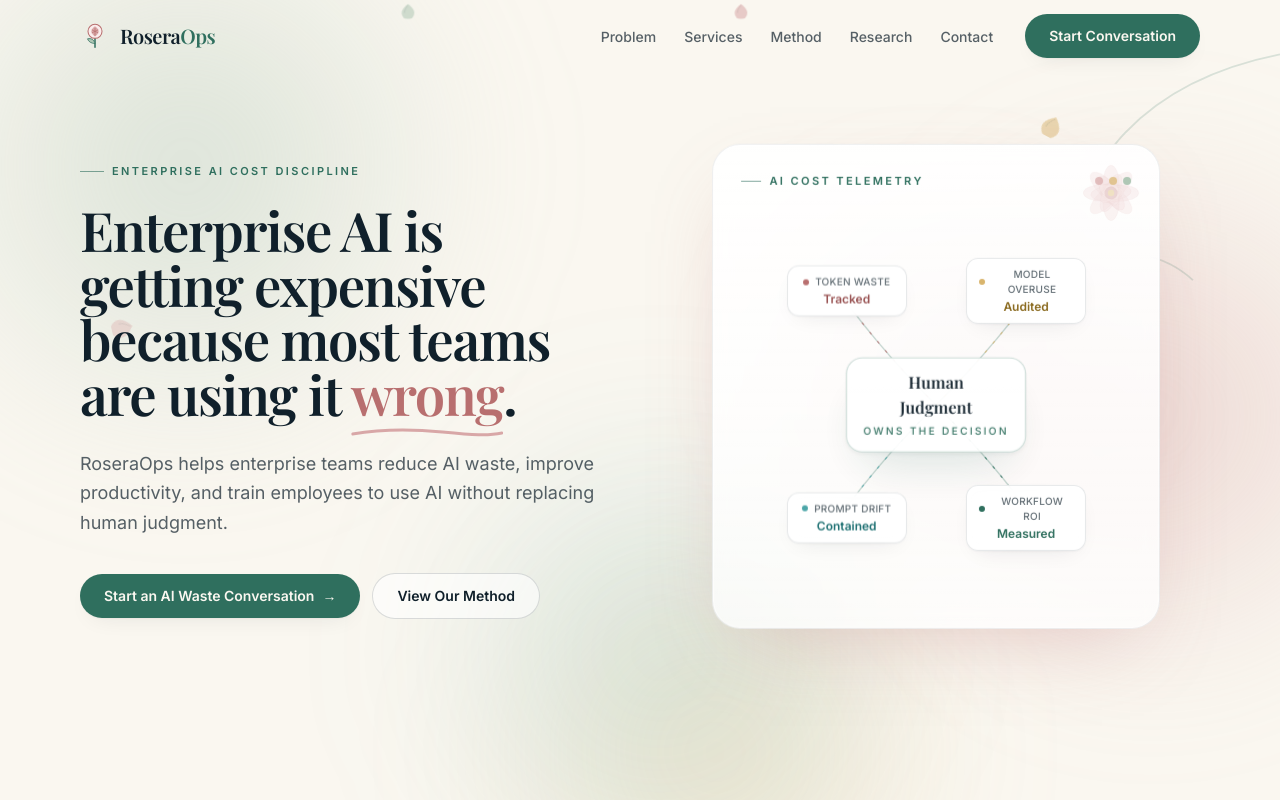
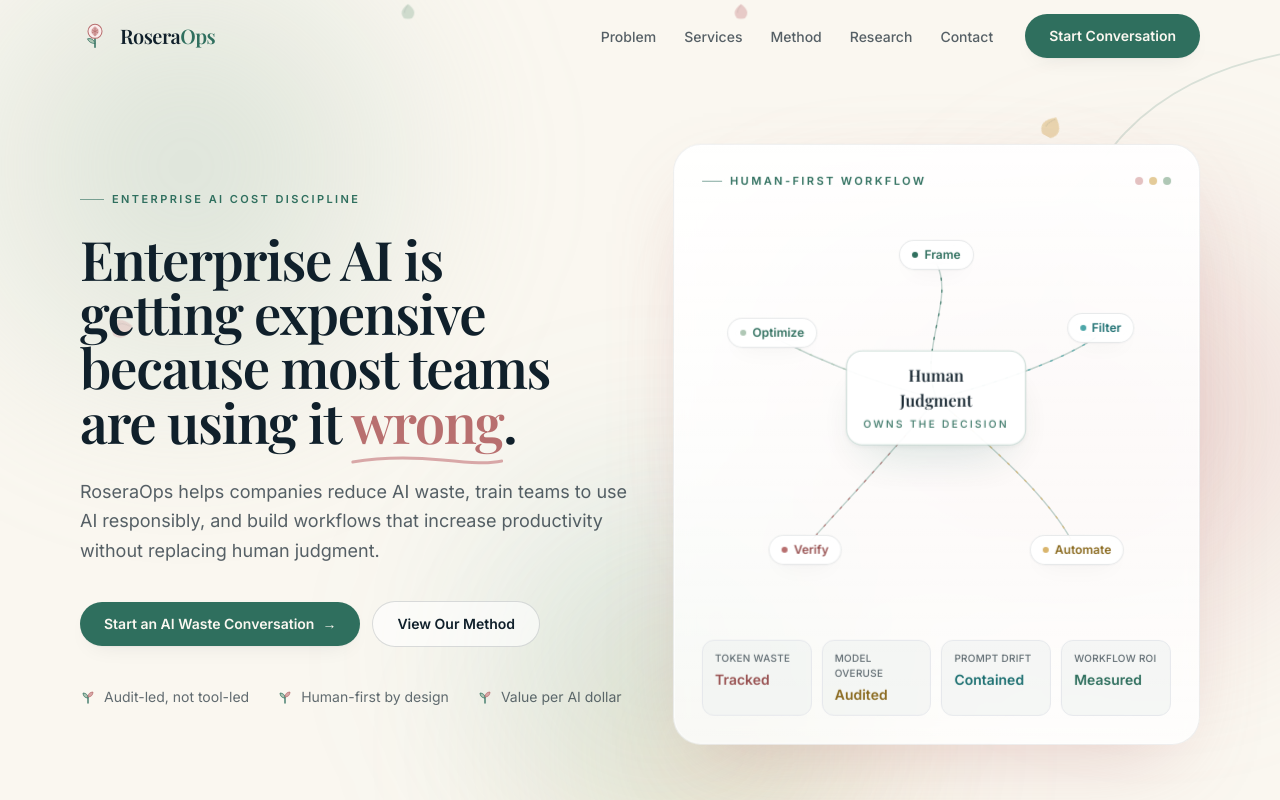
Before and after one commit to alkefajihaider/roseraops-website, a Next.js app: page / in a window 1280 px wide. Shown: the top 800 px of the page. Built offline with nearby package versions, Linux system fonts and the light colour scheme.

Commit message:
Update Hero.tsx
change hero section

```diff
--- a/components/Hero.tsx
+++ b/components/Hero.tsx
@@ -1,29 +1,44 @@
-import { CTA_PRIMARY, CTA_SECONDARY, HERO_COST_CARDS, MAILTO } from '@/lib/constants';
+import {
+  CTA_PRIMARY,
+  CTA_SECONDARY,
+  HERO_COST_CARDS,
+  MAILTO,
+} from '@/lib/constants';
 import AnimatedCard from './AnimatedCard';
-import BloomMark from './BloomMark';
 
-// Four cost cards positioned around the central Human Judgment node.
+// Ring node positions as % within the visual panel (matches SVG vine endpoints).
 const NODES = [
-  { x: 27, y: 21 },
-  { x: 73, y: 21 },
-  { x: 27, y: 79 },
-  { x: 73, y: 79 },
+  { label: 'Frame', x: 50, y: 11, accent: 'emerald' },
+  { label: 'Filter', x: 85, y: 29, accent: 'teal' },
+  { label: 'Automate', x: 80, y: 83, accent: 'gold' },
+  { label: 'Verify', x: 22, y: 83, accent: 'clay' },
+  { label: 'Optimize', x: 15, y: 30, accent: 'sage' },
 ];
 
 const VINES = [
-  'M50 50 C 42 42, 34 33, 28 25',
-  'M50 50 C 58 42, 66 33, 72 25',
-  'M50 50 C 42 58, 34 67, 28 75',
-  'M50 50 C 58 58, 66 67, 72 75',
+  'M50 46 C 46 34, 54 22, 50 13',
+  'M50 46 C 64 42, 78 36, 84 31',
+  'M50 46 C 62 58, 74 70, 79 81',
+  'M50 46 C 40 60, 30 72, 23 81',
+  'M50 46 C 36 42, 24 36, 17 32',
 ];
 
-const dot: Record<string, string> = {
+const accentText: Record<string, string> = {
+  emerald: 'text-emerald',
+  teal: 'text-[#1C6F71]',
+  gold: 'text-[#8A6A1F]',
+  clay: 'text-[#985252]',
+  sage: 'text-emerald',
+};
+const accentDot: Record<string, string> = {
+  emerald: '#2F6F5E',
+  teal: '#4CA6A8',
+  gold: '#D9B56D',
   clay: '#B86F6F',
-  gold: '#D9B56D',
-  teal: '#4CA6A8',
-  emerald: '#2F6F5E',
+  sage: '#AFC7B5',
 };
-const valueText: Record<string, string> = {
+
+const toneStyles: Record<string, string> = {
   clay: 'text-[#985252]',
   gold: 'text-[#8A6A1F]',
   teal: 'text-[#1C6F71]',
@@ -32,19 +47,15 @@
 
 function Dashboard() {
   return (
-    <div className="relative mx-auto w-full max-w-md">
-      <div className="absolute inset-6 -z-10 rounded-[2rem] bg-[radial-gradient(circle_at_50%_45%,rgba(216,167,167,0.32),transparent_70%)] blur-2xl" />
+    <div className="relative mx-auto w-full max-w-xl">
+      {/* Soft glow behind the panel */}
+      <div className="absolute inset-6 -z-10 rounded-[2rem] bg-[radial-gradient(circle_at_50%_40%,rgba(216,167,167,0.35),transparent_70%)] blur-2xl" />
 
-      <div className="glass relative overflow-hidden rounded-[1.75rem] p-5 shadow-glow sm:p-7">
-        {/* Closed rosebud motif — restrained at the top of the bloom story */}
-        <div aria-hidden className="pointer-events-none absolute -right-8 -top-8 w-40 opacity-40">
-          <BloomMark openness={0.05} className="h-auto w-full" />
-        </div>
-
-        <div className="relative mb-5 flex items-center justify-between">
+      <div className="glass relative rounded-[1.75rem] p-5 shadow-glow sm:p-7">
+        <div className="mb-5 flex items-center justify-between">
           <span className="eyebrow">
             <span aria-hidden className="inline-block h-px w-5 bg-current opacity-60" />
-            AI Cost Telemetry
+            Human-First Workflow
           </span>
           <span className="flex items-center gap-1.5">
             <span className="h-2 w-2 rounded-full bg-rose/70" />
@@ -53,29 +64,51 @@
           </span>
         </div>
 
-        <div className="relative aspect-square w-full">
-          <svg viewBox="0 0 100 100" preserveAspectRatio="none" className="absolute inset-0 h-full w-full" aria-hidden>
+        {/* Node graph */}
+        <div className="relative aspect-[4/3.5] w-full">
+          <svg
+            viewBox="0 0 100 100"
+            preserveAspectRatio="none"
+            className="absolute inset-0 h-full w-full"
+            aria-hidden
+          >
             {VINES.map((d, i) => (
               <g key={i}>
-                <path d={d} fill="none" stroke="rgba(47,111,94,0.28)" strokeWidth="1.3" vectorEffect="non-scaling-stroke" strokeLinecap="round" />
                 <path
                   d={d}
                   fill="none"
-                  stroke={dot[HERO_COST_CARDS[i].tone]}
-                  strokeWidth="1.3"
+                  stroke="rgba(47,111,94,0.30)"
+                  strokeWidth="1.4"
+                  vectorEffect="non-scaling-stroke"
+                  strokeLinecap="round"
+                />
+                <path
+                  d={d}
+                  fill="none"
+                  stroke={accentDot[NODES[i].accent]}
+                  strokeWidth="1.4"
                   strokeDasharray="2 10"
                   vectorEffect="non-scaling-stroke"
                   strokeLinecap="round"
                   opacity="0.7"
                 >
-                  <animate attributeName="stroke-dashoffset" from="24" to="0" dur={`${3 + i * 0.4}s`} repeatCount="indefinite" />
+                  <animate
+                    attributeName="stroke-dashoffset"
+                    from="24"
+                    to="0"
+                    dur={`${3 + i * 0.4}s`}
+                    repeatCount="indefinite"
+                  />
                 </path>
               </g>
             ))}
           </svg>
 
           {/* Center: Human Judgment */}
-          <div className="absolute left-1/2 top-1/2 z-10 -translate-x-1/2 -translate-y-1/2">
+          <div
+            className="absolute z-10 -translate-x-1/2 -translate-y-1/2"
+            style={{ left: '50%', top: '46%' }}
+          >
             <div className="animate-pulseNode rounded-2xl border border-emerald/25 bg-card px-4 py-3 text-center shadow-lift">
               <div className="font-display text-sm font-semibold leading-tight text-ink sm:text-base">
                 Human
@@ -88,19 +121,38 @@
             </div>
           </div>
 
-          {/* Four cost nodes */}
-          {HERO_COST_CARDS.map((c, i) => (
+          {/* Ring nodes */}
+          {NODES.map((n) => (
+            <div
+              key={n.label}
+              className="absolute z-10 -translate-x-1/2 -translate-y-1/2"
+              style={{ left: `${n.x}%`, top: `${n.y}%` }}
+            >
+              <div className="flex items-center gap-1.5 rounded-full border border-ink/10 bg-card/90 px-3 py-1.5 shadow-soft backdrop-blur">
+                <span
+                  className="h-1.5 w-1.5 rounded-full"
+                  style={{ backgroundColor: accentDot[n.accent] }}
+                />
+                <span className={`text-xs font-semibold ${accentText[n.accent]}`}>
+                  {n.label}
+                </span>
+              </div>
+            </div>
+          ))}
+        </div>
+
+        {/* Cost telemetry row */}
+        <div className="mt-5 grid grid-cols-2 gap-2.5 sm:grid-cols-4">
+          {HERO_COST_CARDS.map((c) => (
             <div
               key={c.label}
-              className="absolute z-10 -translate-x-1/2 -translate-y-1/2"
-              style={{ left: `${NODES[i].x}%`, top: `${NODES[i].y}%` }}
+              className="rounded-xl border border-ink/8 bg-mist/60 px-3 py-2.5"
             >
-              <div className="w-[7.5rem] rounded-xl border border-ink/10 bg-card/95 px-3 py-2 text-center shadow-soft backdrop-blur">
-                <div className="flex items-center justify-center gap-1.5">
-                  <span className="h-1.5 w-1.5 rounded-full" style={{ backgroundColor: dot[c.tone] }} />
-                  <span className="text-[10px] font-medium uppercase tracking-wide text-ink/65">{c.label}</span>
-                </div>
-                <div className={`mt-0.5 text-xs font-semibold tabnums ${valueText[c.tone]}`}>{c.value}</div>
+              <div className="text-[10px] font-medium uppercase tracking-wide text-ink/65">
+                {c.label}
+              </div>
+              <div className={`mt-1 text-sm font-semibold tabnums ${toneStyles[c.tone]}`}>
+                {c.value}
               </div>
             </div>
           ))}
@@ -127,8 +179,19 @@
               Enterprise AI is getting expensive because most teams are using it{' '}
               <span className="relative whitespace-nowrap text-clay">
                 wrong
-                <svg className="absolute -bottom-2 left-0 h-3 w-full text-rose" viewBox="0 0 200 12" fill="none" preserveAspectRatio="none" aria-hidden>
-                  <path d="M2 8C40 3 80 3 120 6s60 4 78 1" stroke="currentColor" strokeWidth="3" strokeLinecap="round" />
+                <svg
+                  className="absolute -bottom-2 left-0 h-3 w-full text-rose"
+                  viewBox="0 0 200 12"
+                  fill="none"
+                  preserveAspectRatio="none"
+                  aria-hidden
+                >
+                  <path
+                    d="M2 8C40 3 80 3 120 6s60 4 78 1"
+                    stroke="currentColor"
+                    strokeWidth="3"
+                    strokeLinecap="round"
+                  />
                 </svg>
               </span>
               .
@@ -137,8 +200,9 @@
 
           <AnimatedCard delay={160}>
             <p className="mt-7 max-w-xl text-lg leading-relaxed text-ink/70 text-pretty">
-              RoseraOps helps enterprise teams reduce AI waste, improve productivity, and train
-              employees to use AI without replacing human judgment.
+              RoseraOps helps companies reduce AI waste, train teams to use AI
+              responsibly, and build workflows that increase productivity without
+              replacing human judgment.
             </p>
           </AnimatedCard>
 
@@ -153,12 +217,70 @@
               </a>
             </div>
           </AnimatedCard>
+
+          <AnimatedCard delay={320}>
+            <div className="mt-10 flex flex-wrap items-center gap-x-7 gap-y-3 text-sm text-ink/65">
+              <span className="flex items-center gap-2">
+                <Sprout /> Audit-led, not tool-led
+              </span>
+              <span className="flex items-center gap-2">
+                <Sprout /> Human-first by design
+              </span>
+              <span className="flex items-center gap-2">
+                <Sprout /> Value per AI dollar
+              </span>
+            </div>
+          </AnimatedCard>
         </div>
 
         <AnimatedCard delay={200} className="animate-float">
           <Dashboard />
         </AnimatedCard>
       </div>
+
+      <FloralDivider />
     </section>
   );
 }
+
+function Sprout() {
+  return (
+    <svg width="16" height="16" viewBox="0 0 16 16" fill="none" aria-hidden>
+      <path d="M8 14V7" stroke="#2F6F5E" strokeWidth="1.3" strokeLinecap="round" />
+      <path
+        d="M8 9C5 9 3 7 3 4c3 0 5 2 5 5Z"
+        fill="#AFC7B5"
+        stroke="#2F6F5E"
+        strokeWidth="0.7"
+      />
+      <path
+        d="M8 8c0-3 2-5 5-5 0 3-2 5-5 5Z"
+        fill="#D8A7A7"
+        stroke="#B86F6F"
+        strokeWidth="0.7"
+      />
+    </svg>
+  );
+}
+
+export function FloralDivider() {
+  return (
+    <div className="container-px" aria-hidden>
+      <div className="relative flex items-center justify-center">
+        <div className="hairline" />
+        <svg
+          className="absolute bg-ivory px-4"
+          width="56"
+          height="22"
+          viewBox="0 0 56 22"
+          fill="none"
+        >
+          <path d="M28 4v14" stroke="#2F6F5E" strokeWidth="1" />
+          <path d="M28 12c-6 0-10-3-11-7 6-1 10 2 11 7Z" fill="#AFC7B5" opacity="0.9" />
+          <path d="M28 12c6 0 10-3 11-7-6-1-10 2-11 7Z" fill="#D8A7A7" opacity="0.9" />
+          <circle cx="28" cy="4" r="2.5" fill="#D9B56D" />
+        </svg>
+      </div>
+    </div>
+  );
+}
```
